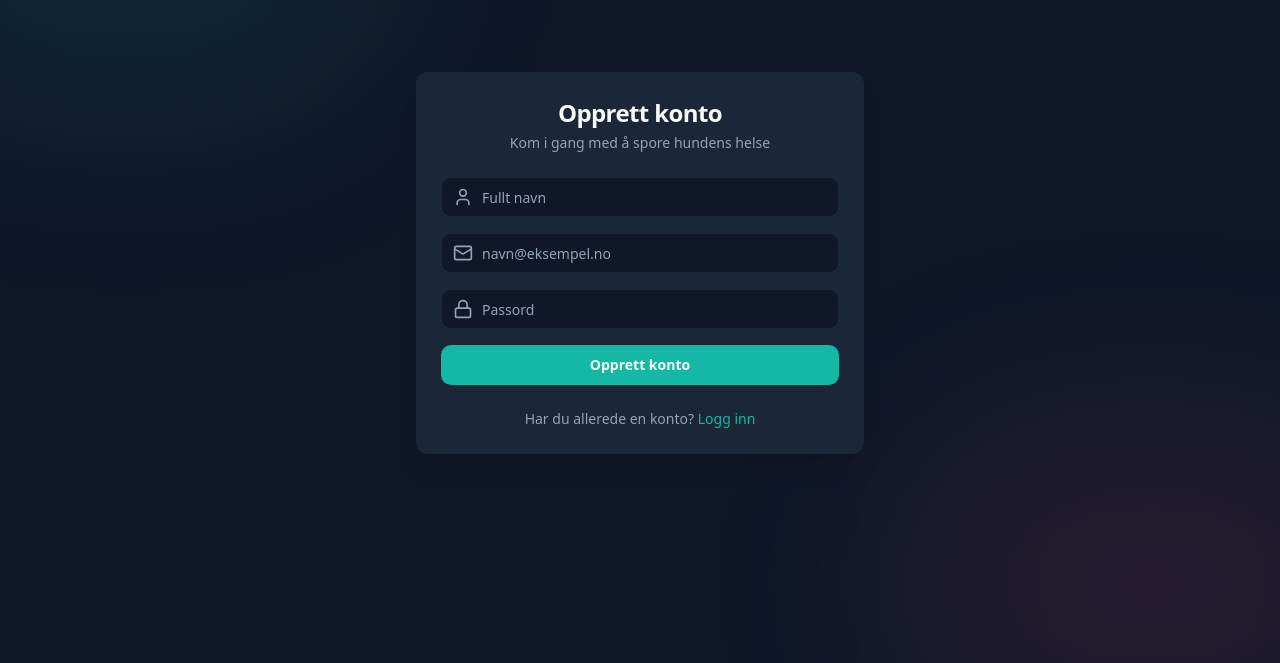
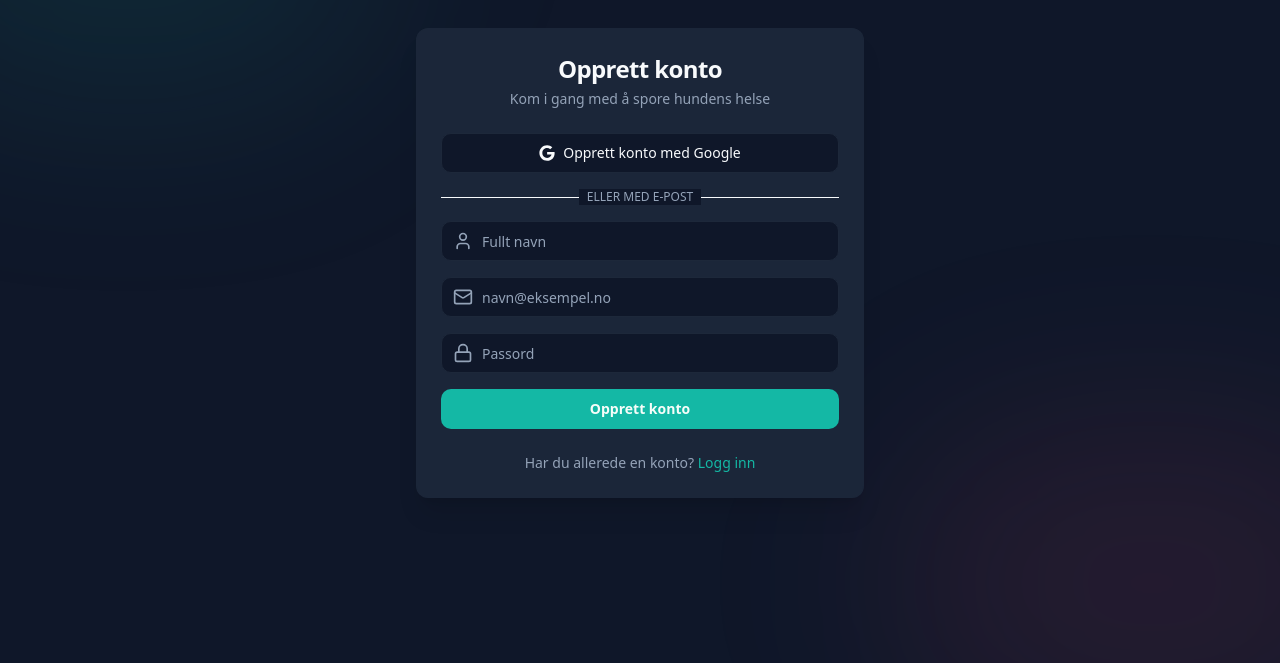
Before and after one commit to trymsn1992-dev/hunde-medisin, a Next.js app: page /signup in a window 1280 px wide. Shown: the part 137-800 px from the top of the page. Built offline with nearby package versions, Linux system fonts and the light colour scheme; no server answers.

Commit message:
Add Google Signup button to signup page

```diff
--- a/app/(auth)/signup/page.tsx
+++ b/app/(auth)/signup/page.tsx
@@ -17,6 +17,20 @@
     const [error, setError] = useState<string | null>(null)
     const router = useRouter()
     const supabase = createClient()
+
+    const handleGoogleLogin = async () => {
+        setLoading(true)
+        const { error } = await supabase.auth.signInWithOAuth({
+            provider: 'google',
+            options: {
+                redirectTo: `${window.location.origin}/auth/callback`,
+            },
+        })
+        if (error) {
+            setError(error.message)
+            setLoading(false)
+        }
+    }
 
     const handleSignup = async (e: React.FormEvent) => {
         e.preventDefault()
@@ -59,6 +73,22 @@
                 </CardDescription>
             </CardHeader>
             <CardContent>
+                <div className="grid gap-4 mb-4">
+                    <Button variant="outline" onClick={handleGoogleLogin} disabled={loading} className="w-full">
+                        <svg className="mr-2 h-4 w-4" aria-hidden="true" focusable="false" data-prefix="fab" data-icon="google" role="img" xmlns="http://www.w3.org/2000/svg" viewBox="0 0 488 512">
+                            <path fill="currentColor" d="M488 261.8C488 403.3 391.1 504 248 504 110.8 504 0 393.2 0 256S110.8 8 248 8c66.8 0 123 24.5 166.3 64.9l-67.5 64.9C258.5 52.6 94.3 116.6 94.3 256c0 86.5 69.1 156.6 153.7 156.6 98.2 0 135-70.4 140.8-106.9H248v-85.3h236.1c2.3 12.7 3.9 24.9 3.9 41.4z"></path>
+                        </svg>
+                        Opprett konto med Google
+                    </Button>
+                    <div className="relative">
+                        <div className="absolute inset-0 flex items-center">
+                            <span className="w-full border-t" />
+                        </div>
+                        <div className="relative flex justify-center text-xs uppercase">
+                            <span className="bg-background px-2 text-muted-foreground">Eller med e-post</span>
+                        </div>
+                    </div>
+                </div>
                 <form onSubmit={handleSignup} className="space-y-4">
                     <div className="space-y-2">
                         <div className="relative">
```
